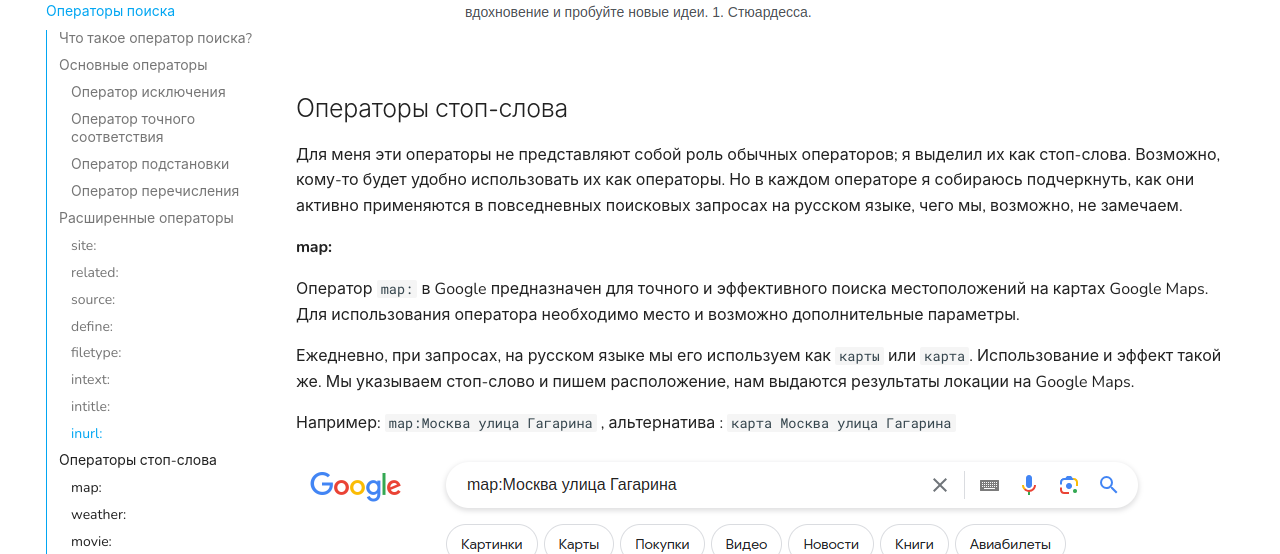
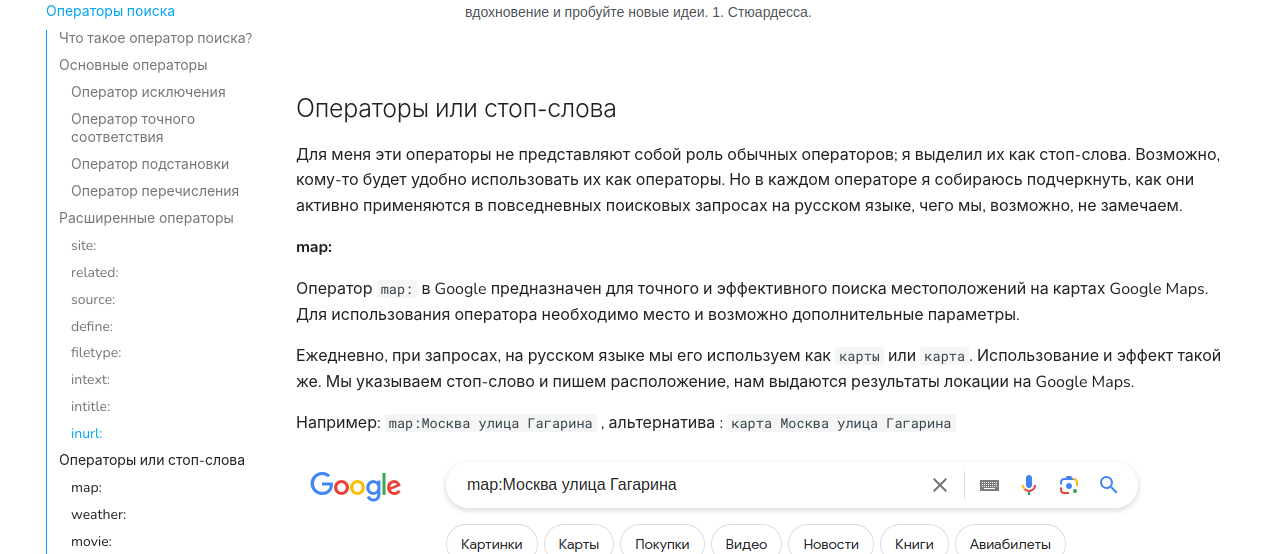
Before and after one commit to morington/google-search-guide, an MkDocs documentation site: the page built from docs/search_operators.md, in a window 1280 px wide and 900 px high, scrolled down 11150 px. Shown: the part 168-722 px from the top of the window. Built offline with MkDocs 1.6.1 and Material for MkDocs 9.7.7, drawn with Linux system fonts in a browser that asks for light colours; comment, search, counter and statistics services are not loaded.

Commit message:
Adjustment

```diff
--- a/docs/search_operators.md
+++ b/docs/search_operators.md
@@ -147,7 +147,7 @@
 
 ![operator_inurl.png](assets%2Fimages%2Fsearch_operators%2Foperator_inurl.png)
 
-## Операторы стоп-слова {: id:="stop_word_operators" }
+## Операторы или стоп-слова {: id:="stop_word_operators" }
 
 Для меня эти операторы не представляют собой роль обычных операторов; я выделил их как стоп-слова. Возможно, кому-то будет удобно использовать их как операторы. Но в каждом операторе я собираюсь подчеркнуть, как они активно применяются в повседневных поисковых запросах на русском языке, чего мы, возможно, не замечаем.
 
```
